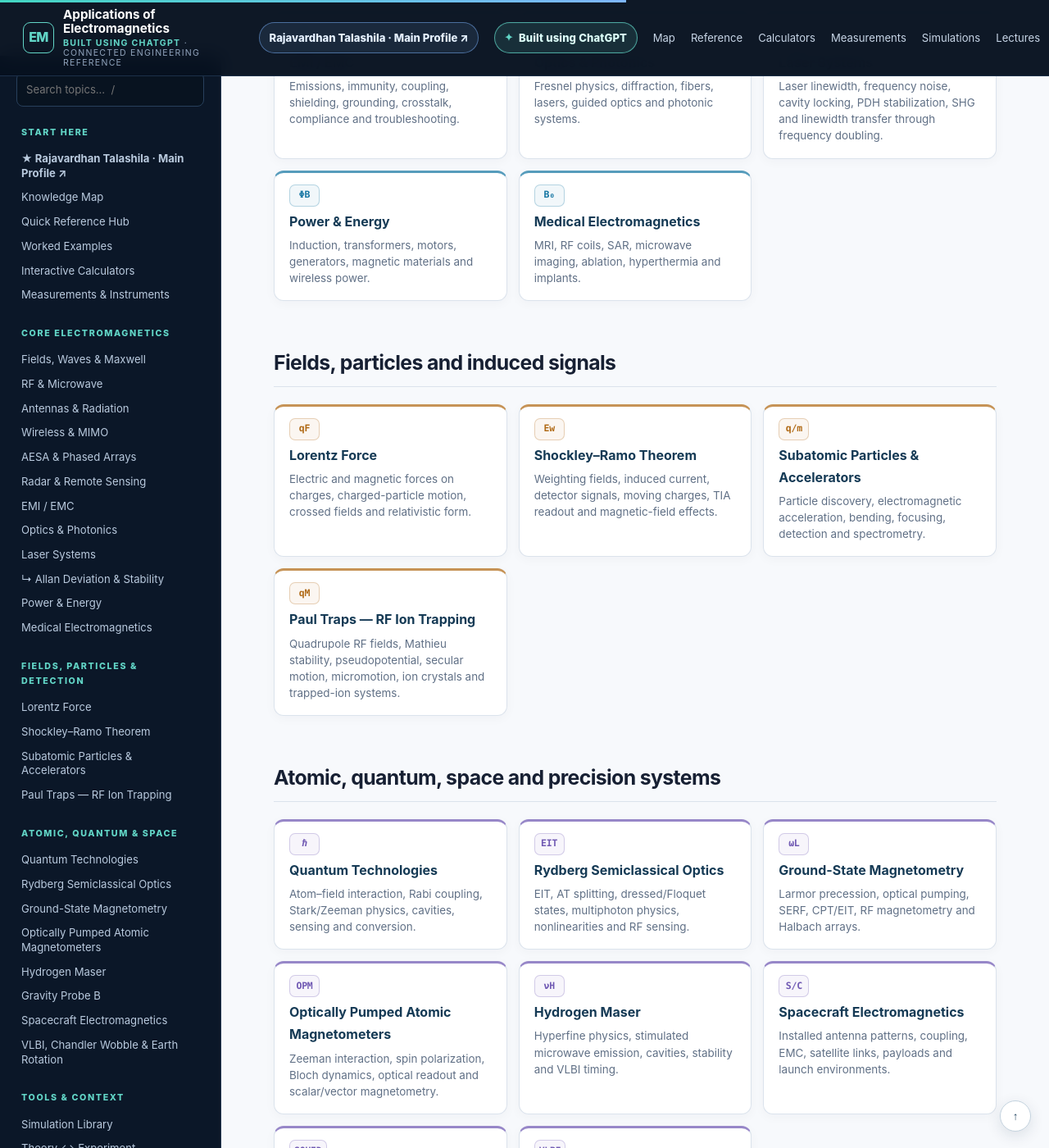
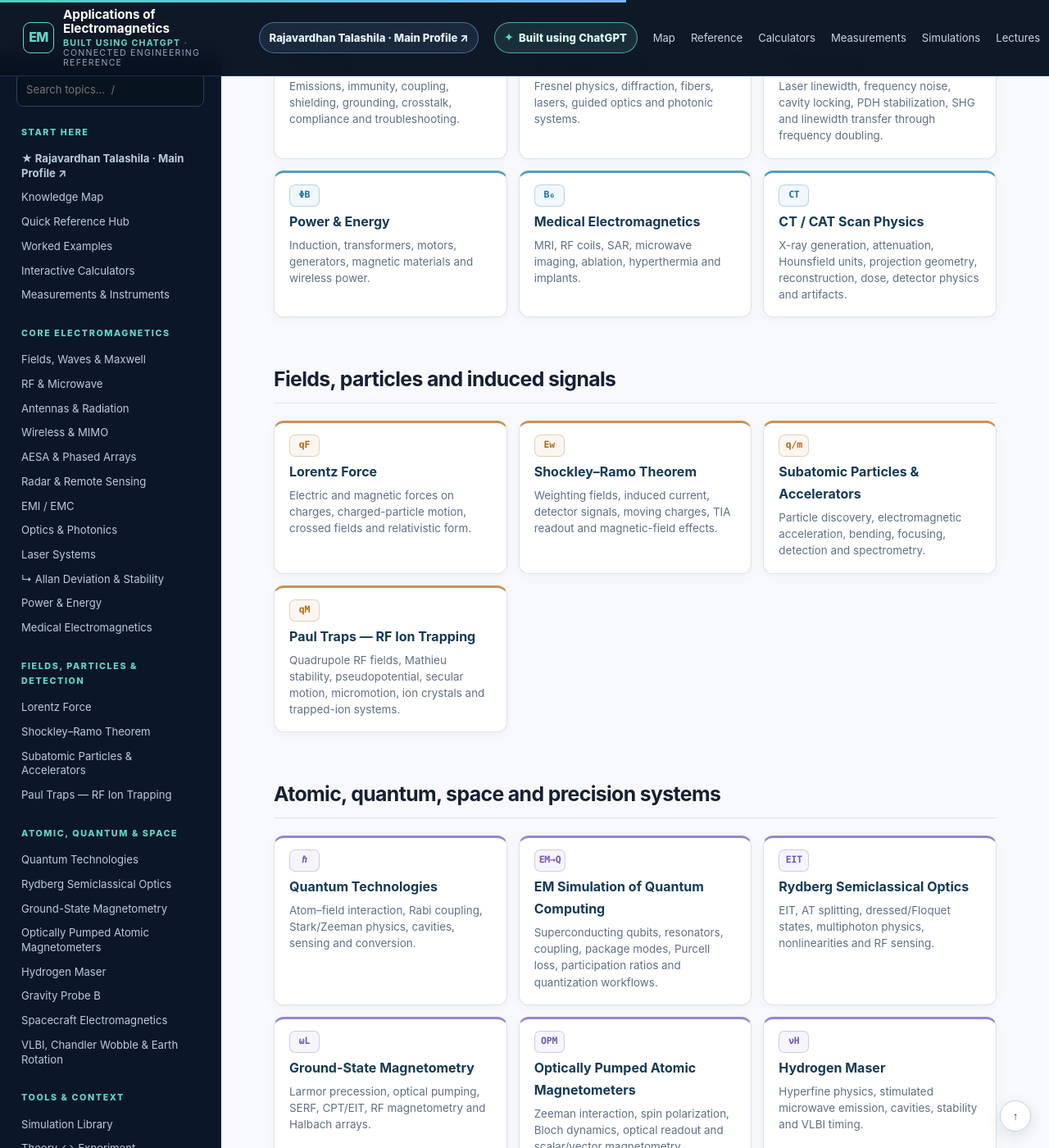
Before and after one commit to RajavardhanT/Electromagnetics_Applications, a Jekyll site: the page built from index.md, in a window 1280 px wide and 1400 px high, scrolled down 2796 px. Shown: the whole window at 82% size. Built offline with Jekyll 4.4.1, drawn with Linux system fonts in a browser that asks for light colours.

Commit message:
Expose CT and quantum EM simulation on homepage

```diff
--- a/index.md
+++ b/index.md
@@ -99,6 +99,7 @@ description: A connected, practical reference from Maxwell's equations to RF eng
 <a class="reference-card" data-symbol="Δν" href="laser-systems/"><strong>Laser Systems</strong><span>Laser linewidth, frequency noise, cavity locking, PDH stabilization, SHG and linewidth transfer through frequency doubling.</span></a>
 <a class="reference-card" data-symbol="ΦB" href="power-energy/"><strong>Power & Energy</strong><span>Induction, transformers, motors, generators, magnetic materials and wireless power.</span></a>
 <a class="reference-card" data-symbol="B₀" href="medical/"><strong>Medical Electromagnetics</strong><span>MRI, RF coils, SAR, microwave imaging, ablation, hyperthermia and implants.</span></a>
+<a class="reference-card" data-symbol="CT" href="medical/ct-scan-physics.html"><strong>CT / CAT Scan Physics</strong><span>X-ray generation, attenuation, Hounsfield units, projection geometry, reconstruction, dose, detector physics and artifacts.</span></a>
 </div>
 
 ## Fields, particles and induced signals
@@ -114,6 +115,7 @@ description: A connected, practical reference from Maxwell's equations to RF eng
 
 <div class="card-grid category-quantum">
 <a class="reference-card" data-symbol="ℏ" href="quantum/"><strong>Quantum Technologies</strong><span>Atom–field interaction, Rabi coupling, Stark/Zeeman physics, cavities, sensing and conversion.</span></a>
+<a class="reference-card" data-symbol="EM→Q" href="quantum/em-simulation-quantum-computing.html"><strong>EM Simulation of Quantum Computing</strong><span>Superconducting qubits, resonators, coupling, package modes, Purcell loss, participation ratios and quantization workflows.</span></a>
 <a class="reference-card" data-symbol="EIT" href="rydberg-semiclassical-effects/"><strong>Rydberg Semiclassical Optics</strong><span>EIT, AT splitting, dressed/Floquet states, multiphoton physics, nonlinearities and RF sensing.</span></a>
 <a class="reference-card" data-symbol="ωL" href="ground-state-magnetometry/"><strong>Ground-State Magnetometry</strong><span>Larmor precession, optical pumping, SERF, CPT/EIT, RF magnetometry and Halbach arrays.</span></a>
 <a class="reference-card" data-symbol="OPM" href="atomic-magnetometer/"><strong>Optically Pumped Atomic Magnetometers</strong><span>Zeeman interaction, spin polarization, Bloch dynamics, optical readout and scalar/vector magnetometry.</span></a>
```
